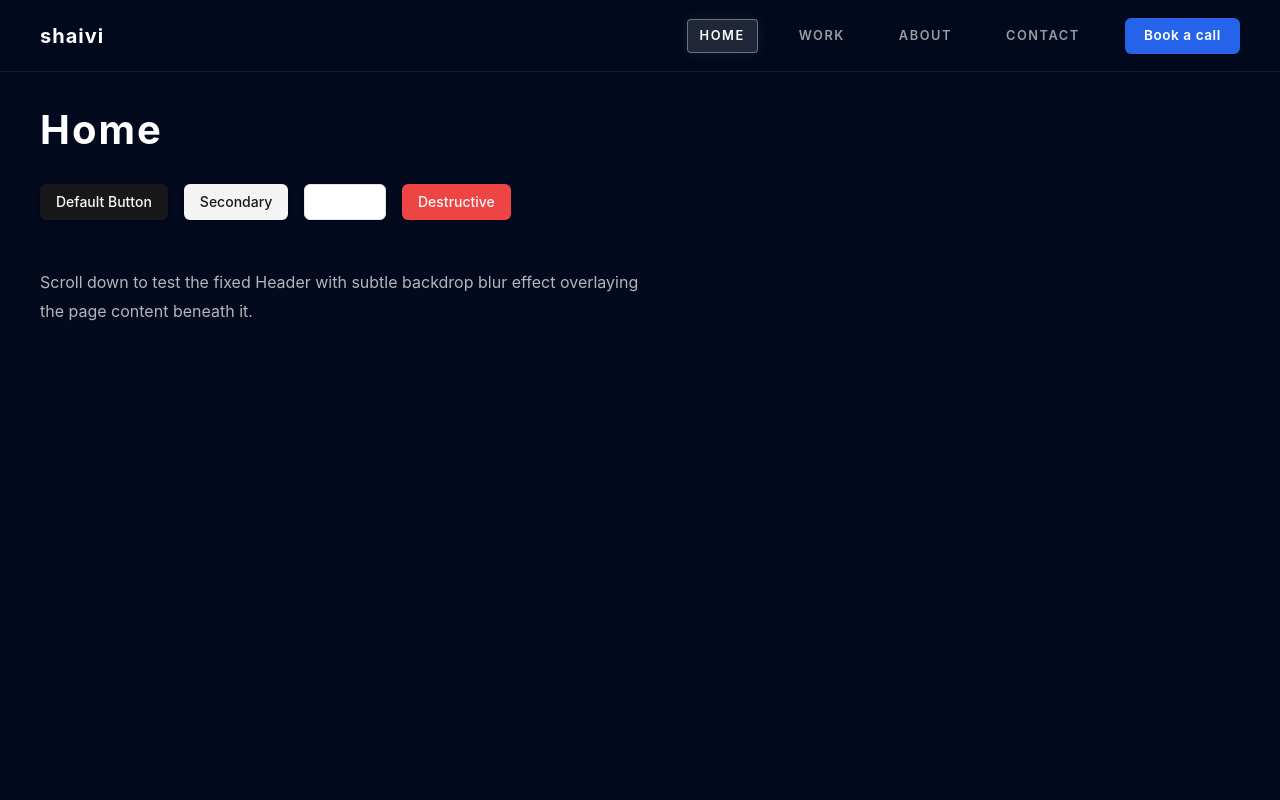
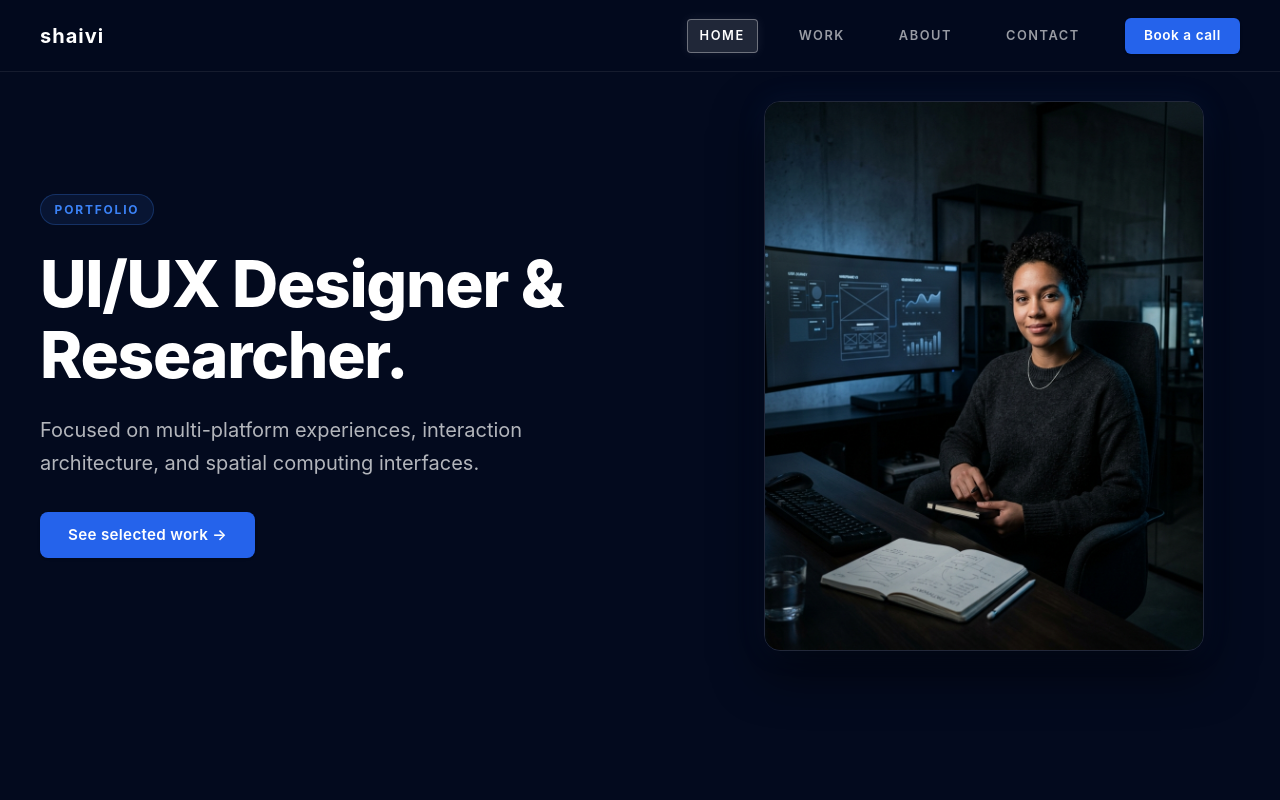
Before and after one commit to vivi0511-ship-it/shaivi-portfolio, a React (Vite) app: page / in a window 1280 px wide. Shown: the top 800 px of the page. Built offline with nearby package versions, Linux system fonts and the light colour scheme.

Commit message:
add hero section

```diff
--- /dev/null
+++ b/src/components/Hero.css
@@ -0,0 +1,125 @@
+.hero-section {
+  min-height: calc(100vh - 80px);
+  display: flex;
+  align-items: center;
+  justify-content: center;
+  padding: 4rem 2.5rem 2rem;
+  background-color: #030a1e;
+  box-sizing: border-box;
+}
+
+.hero-container {
+  display: grid;
+  grid-template-columns: 1.1fr 0.9fr;
+  gap: 4rem;
+  align-items: center;
+  width: 100%;
+  max-width: 1200px;
+  margin: 0 auto;
+}
+
+.hero-left {
+  display: flex;
+  flex-direction: column;
+  align-items: flex-start;
+  gap: 1.5rem;
+}
+
+.hero-badge {
+  font-size: 0.75rem;
+  font-weight: 700;
+  letter-spacing: 0.15em;
+  text-transform: uppercase;
+  color: #3b82f6;
+  background: rgba(59, 130, 246, 0.1);
+  border: 1px solid rgba(59, 130, 246, 0.25);
+  padding: 0.35rem 0.85rem;
+  border-radius: 20px;
+}
+
+.hero-headline {
+  font-size: clamp(2.5rem, 5vw, 4rem);
+  font-weight: 800;
+  line-height: 1.1;
+  letter-spacing: -0.02em;
+  color: #ffffff;
+  margin: 0;
+}
+
+.hero-subhead {
+  font-size: clamp(1.05rem, 2vw, 1.25rem);
+  line-height: 1.65;
+  color: rgba(255, 255, 255, 0.7);
+  margin: 0 0 0.5rem 0;
+  max-width: 540px;
+  font-weight: 400;
+}
+
+.hero-cta {
+  background-color: #2563eb !important;
+  color: #ffffff !important;
+  font-weight: 600;
+  font-size: 0.95rem;
+  letter-spacing: 0.02em;
+  padding: 0.75rem 1.75rem;
+  height: auto;
+  border-radius: 8px;
+  transition: all 0.25s cubic-bezier(0.16, 1, 0.3, 1);
+  text-decoration: none;
+  display: inline-flex;
+  align-items: center;
+  gap: 0.5rem;
+}
+
+.hero-cta:hover {
+  background-color: #1d4ed8 !important;
+  transform: translateY(-2px);
+  box-shadow: 0 8px 24px rgba(37, 99, 235, 0.35);
+}
+
+.hero-right {
+  display: flex;
+  justify-content: center;
+  align-items: center;
+  width: 100%;
+}
+
+.hero-image-wrapper {
+  width: 100%;
+  max-width: 440px;
+  position: relative;
+}
+
+.hero-image {
+  width: 100%;
+  aspect-ratio: 4 / 5;
+  object-fit: cover;
+  border-radius: 16px;
+  border: 1px solid rgba(255, 255, 255, 0.12);
+  box-shadow: 0 20px 50px rgba(0, 0, 0, 0.6), 0 0 30px rgba(37, 99, 235, 0.1);
+  display: block;
+  transition: transform 0.3s ease, box-shadow 0.3s ease;
+}
+
+.hero-image:hover {
+  transform: scale(1.015);
+  box-shadow: 0 25px 60px rgba(0, 0, 0, 0.7), 0 0 40px rgba(37, 99, 235, 0.18);
+}
+
+/* Mobile & Tablet Responsive Layout */
+@media (max-width: 900px) {
+  .hero-container {
+    grid-template-columns: 1fr;
+    gap: 3rem;
+    text-align: left;
+  }
+
+  .hero-section {
+    padding: 6rem 1.5rem 3rem;
+  }
+
+  .hero-image-wrapper {
+    max-width: 380px;
+    margin: 0 auto;
+  }
+}
--- /dev/null
+++ b/src/components/Hero.jsx
@@ -0,0 +1,35 @@
+import { Link } from 'react-router-dom'
+import { Button } from '@/components/ui/button'
+import './Hero.css'
+
+function Hero() {
+  return (
+    <section className="hero-section">
+      <div className="hero-container">
+        <div className="hero-left">
+          <span className="hero-badge">PORTFOLIO</span>
+          <h1 className="hero-headline">
+            UI/UX Designer &amp; Researcher.
+          </h1>
+          <p className="hero-subhead">
+            Focused on multi-platform experiences, interaction architecture, and spatial computing interfaces.
+          </p>
+          <Button asChild className="hero-cta">
+            <Link to="/work">See selected work &rarr;</Link>
+          </Button>
+        </div>
+        <div className="hero-right">
+          <div className="hero-image-wrapper">
+            <img
+              src="/hero.jpg"
+              alt="Shaivi - UI/UX Designer & Researcher"
+              className="hero-image"
+            />
+          </div>
+        </div>
+      </div>
+    </section>
+  )
+}
+
+export default Hero
--- a/src/pages/Home.jsx
+++ b/src/pages/Home.jsx
@@ -1,26 +1,11 @@
 import Header from '../components/Header'
-import { Button } from '@/components/ui/button'
+import Hero from '../components/Hero'
 
 function Home() {
   return (
-    <div style={{ minHeight: '200vh', backgroundColor: '#030a1e', color: '#ffffff' }}>
+    <div style={{ backgroundColor: '#030a1e', color: '#ffffff' }}>
       <Header />
-      <main style={{ paddingTop: '100px', paddingLeft: '2.5rem', paddingRight: '2.5rem' }}>
-        <h1 style={{ fontSize: '2.5rem', fontWeight: '700', letterSpacing: '0.05em', marginBottom: '1.5rem' }}>Home</h1>
-        <div style={{ display: 'flex', gap: '1rem', flexWrap: 'wrap', marginBottom: '3rem' }}>
-          <Button>Default Button</Button>
-          <Button variant="secondary">Secondary</Button>
-          <Button variant="outline">Outline</Button>
-          <Button variant="destructive">Destructive</Button>
-        </div>
-        <p style={{ color: 'rgba(255, 255, 255, 0.7)', lineHeight: '1.8', maxWidth: '600px' }}>
-          Scroll down to test the fixed Header with subtle backdrop blur effect overlaying the page content beneath it.
-        </p>
-        <div style={{ marginTop: '500px', padding: '2rem', background: 'rgba(255, 255, 255, 0.05)', borderRadius: '8px' }}>
-          <h2>Scrolled Content Area</h2>
-          <p style={{ color: 'rgba(255, 255, 255, 0.6)' }}>This content passes under the header with a smooth backdrop blur.</p>
-        </div>
-      </main>
+      <Hero />
     </div>
   )
 }
```
Also changed, not shown: public/hero.jpg (added).
